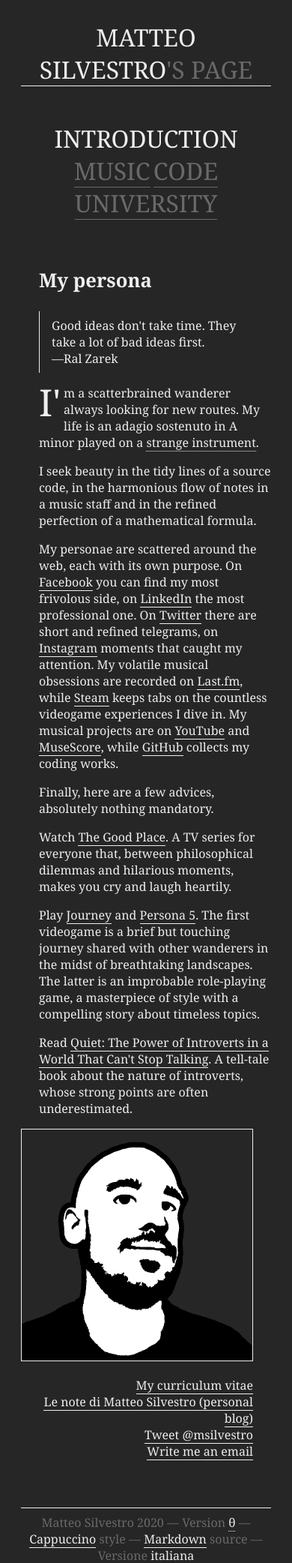
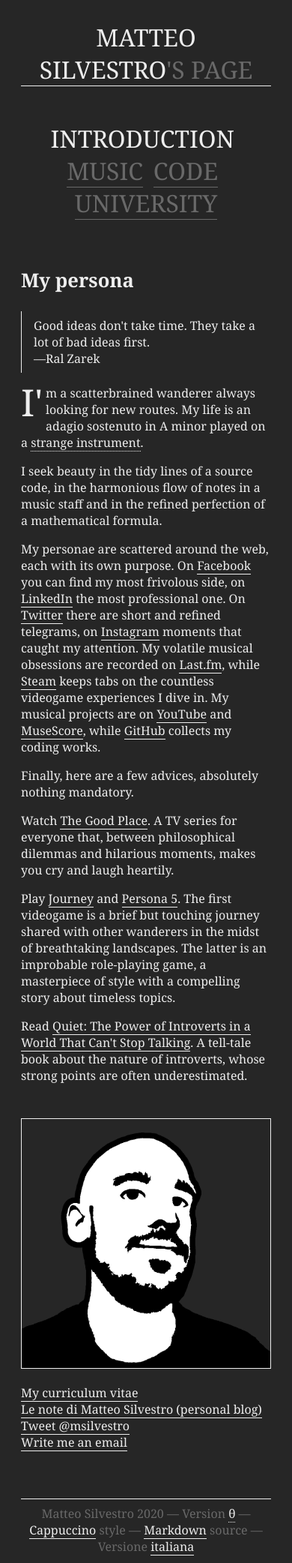
Before and after one commit to msilvestro/matteosilvestro, a PHP site: page / in a window 390 px wide. Shown: the top 2084 px of the page at 75% size. Run offline with PHP 8.4, Linux system fonts and the light colour scheme.

Commit message:
final fixes

```diff
--- a/cappuccino.css
+++ b/cappuccino.css
@@ -3,7 +3,7 @@ Cappuccino CSS Style - Valid CSS3
 by Matteo Silvestro
 CC BY 4.0
 http://creativecommons.org/licenses/by/4.0/
-last update: 11/03/2020
+last update: 13/03/2020
 --*/
 
 /* -- Page-wise stylings -- */
@@ -99,6 +99,11 @@ span.dim {
 #menu ul li {
     display: inline;
     font-size: 2em;
+    margin-right: 0.3em;
+}
+
+#menu ul li:last-child {
+    margin-right: 0;
 }
 
 #menu ul li a {
@@ -263,12 +268,15 @@ span.big {
         padding: 0;
     }
 
-    .column.right {
-        margin-bottom: 1em;
+    .right.column {
+        padding-left: 0;
+        margin-bottom: 2.9em;
     }
 
-    .column.left {
+    .left.column {
+        padding-right: 0;
         padding-top: 0;
+        text-align: left;
     }
 
 }
--- a/index.php
+++ b/index.php
@@ -1,5 +1,8 @@
 <?php
 include 'php/Pagemaker.php';
+
+define('VERSION', 'theta');
+define('LAST_UPDATE', '13/03/2020');
 
 define('DEFAULT_PAGE_ID', 'introduction');
 define('DEFAULT_LANGUAGE', 'en');
@@ -22,6 +25,13 @@ $pages = array(
 
 $page = new Pagemaker($pages);
 ?>
+<!--
+Matteo Silvestro's page / La pagina di Matteo Silvestro
+version <?= VERSION ?> by Matteo Silvestro
+CC BY 4.0
+http://creativecommons.org/licenses/by/4.0/
+last update: <?= LAST_UPDATE ?>
+-->
 <!DOCTYPE html>
 <html lang="<?= $page->lang ?>">
 
@@ -94,9 +104,9 @@ $page = new Pagemaker($pages);
             <?php endforeach; ?>
 
             <?php if ($page->lang == "en"): ?>
-                <div id="footer">Matteo Silvestro 2020 — Version <abbr title="theta">&theta;</abbr> — <a href="cappuccino.css">Cappuccino</a> style — <a href="<?= $page->get_markdown_source() ?>">Markdown</a> source — Versione <a href="<?= $page->get_translated_page() ?>">italiana</a></div>
+                <div id="footer">Matteo Silvestro <?= get_year_from_date(LAST_UPDATE) ?> — Version <abbr title="<?= VERSION ?>">&<?= VERSION ?>;</abbr> — <a href="/cappuccino.css">Cappuccino</a> style — <a href="<?= $page->get_markdown_source() ?>">Markdown</a> source — Versione <a href="<?= $page->get_translated_page() ?>">italiana</a></div>
             <?php else: ?>
-                <div id="footer">Matteo Silvestro 2020 — Versione <abbr title="theta">&theta;</abbr> — Stile <a href="cappuccino.css">Cappuccino</a> — Sorgente <a href="<?= $page->get_markdown_source() ?>">Markdown</a> — <a href="<?= $page->get_translated_page() ?>">English</a> version</div>
+                <div id="footer">Matteo Silvestro <?= get_year_from_date(LAST_UPDATE) ?> — Versione <abbr title="<?= VERSION ?>">&<?= VERSION ?>;</abbr> — Stile <a href="/cappuccino.css">Cappuccino</a> — Sorgente <a href="<?= $page->get_markdown_source() ?>">Markdown</a> — <a href="<?= $page->get_translated_page() ?>">English</a> version</div>
             <?php endif; ?>
 
         </div>
--- a/php/Pagemaker.php
+++ b/php/Pagemaker.php
@@ -30,6 +30,12 @@ function render_video_tags($html) {
     <img src="https://img.youtube.com/vi/${1}/hqdefault.jpg">
     <div>⯈</div>
 </div>', $html);
+}
+
+# Extract the year from a date in the format 'DD/MM/YYYY'.
+function get_year_from_date($date) {
+    $date_exploded = explode('/', $date);
+    return end($date_exploded);
 }
 
 class Pagemaker {
@@ -279,7 +285,7 @@ class Pagemaker {
         if ($this->title == '404') {
             # If the page is not found, create the link between the 404 page in the
             # two languages.
-            return get_lang_prefix($other_lang).'404';
+            return $this->get_lang_prefix($other_lang).'404';
         }
         foreach ($this->get_menu() as $page_id => $page_title) {
             # Search the name of the page in the other language.
--- /dev/null
+++ b/robots.txt
@@ -0,0 +1,6 @@
+User-agent: *
+Disallow: /dev/
+Disallow: /img/
+Disallow: /js/
+Disallow: /pages/
+Disallow: /php/
```
